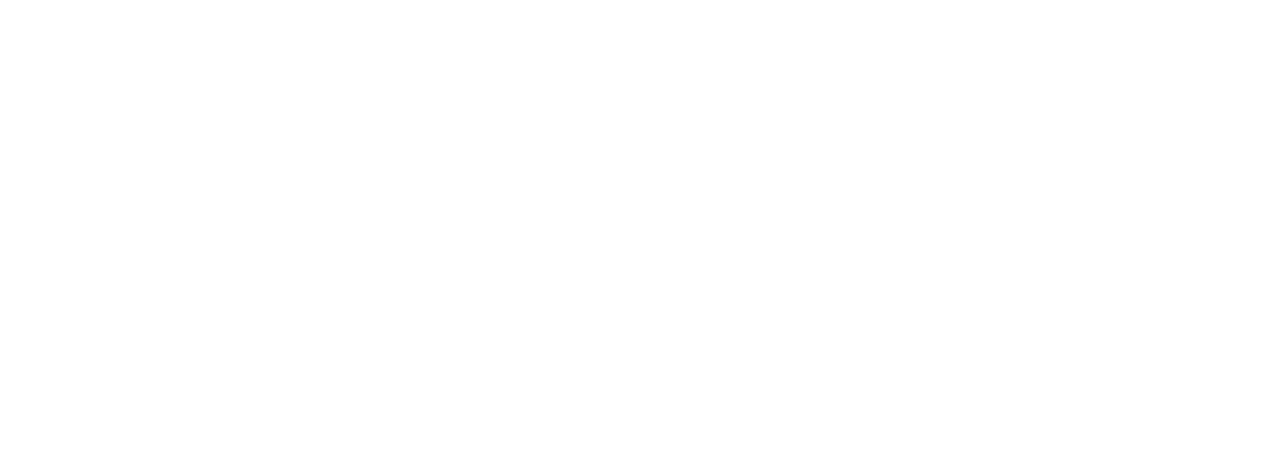
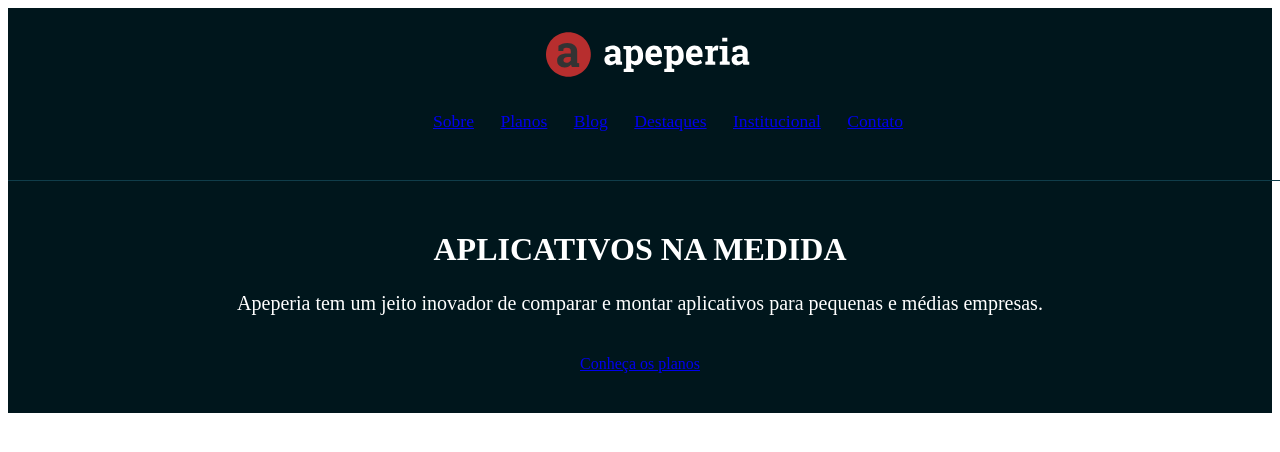
Before and after one commit to lmoraesdev/Alura, a plain HTML site: page Front-END/Apeperia-mobile/index.html in a window 1280 px wide. Drawn offline with Linux system fonts and the light colour scheme.

Commit message:
estudando

```diff
--- a/Front-END/Apeperia-mobile/index.html
+++ b/Front-END/Apeperia-mobile/index.html
@@ -5,8 +5,38 @@
 		<meta http-equiv="X-UA-Compatible" content="IE=edge" />
 		<meta name="viewport" content="width=device-width, initial-scale=1.0" />
 		<title>Home | Apeperia</title>
+		<link rel="stylesheet" href="./css/cabecalho.css" />
+		<link rel="stylesheet" href="./css/chamada.css" />
 	</head>
 	<body>
-
+		<header class="cabecalho">
+			<img
+				class="cabecalho__logo"
+				src="./img/logo-apeperia.svg"
+				alt="Logo da apeperia"
+			/>
+			<nav class="cabecalho__navegacao">
+				<ul>
+					<li class="cabecalho__link"><a href="#">Sobre</a></li>
+					<li class="cabecalho__link"><a href="#">Planos</a></li>
+					<li class="cabecalho__link"><a href="#">Blog</a></li>
+					<li class="cabecalho__link"><a href="#">Destaques</a></li>
+					<li class="cabecalho__link">
+						<a href="#">Institucional</a>
+					</li>
+					<li class="cabecalho__link"><a href="#">Contato</a></li>
+				</ul>
+			</nav>
+		</header>
+		<main>
+			<section class="chamada">
+				<h1 class="chamada__titulo">Aplicativos Na Medida</h1>
+				<p class="chamada__texto">
+					Apeperia tem um jeito inovador de comparar e montar
+					aplicativos para pequenas e médias empresas.
+				</p>
+				<a class="chamada__botao" href="#">Conheça os planos</a>
+			</section>
+		</main>
 	</body>
 </html>
```
